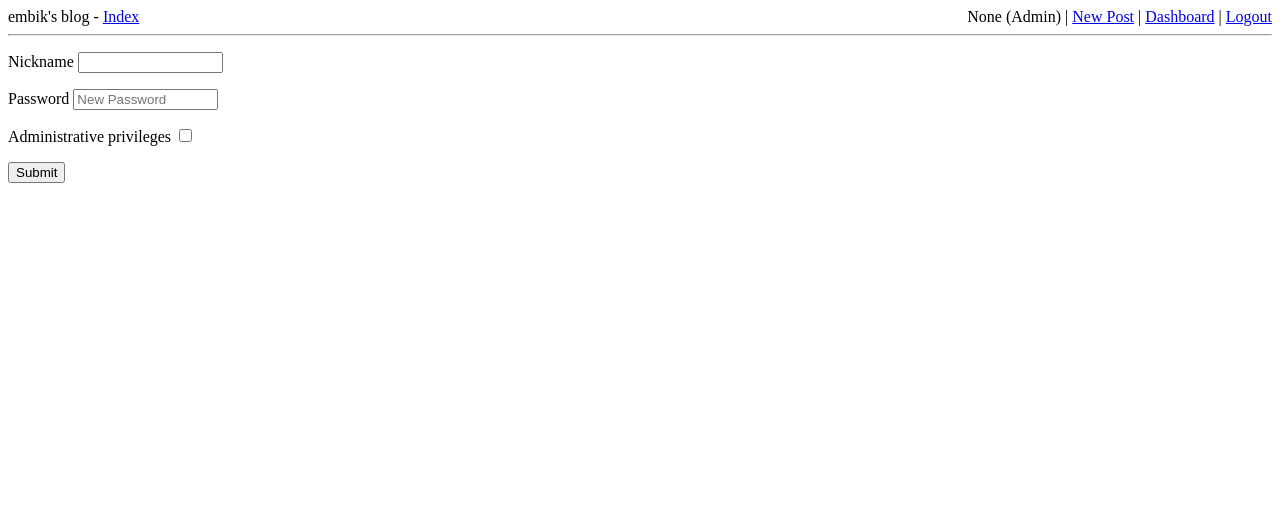
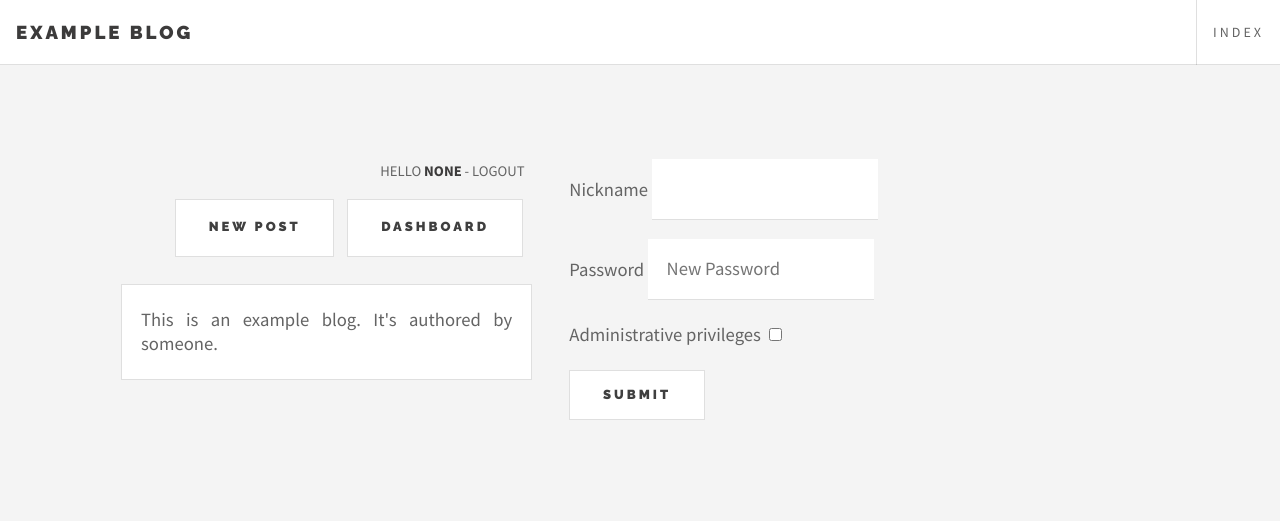
Before and after one commit to embik/bloks, a Flask app: page /admin/users/new in a window 1280 px wide. Shown: the top 521 px of the page. Run offline with Flask 2, Linux system fonts and the light colour scheme; a user stored in the database is signed in; parts of the project's set-up code (start-up, migrations or seed data) failed here and were passed over.

Commit message:
Beautify "default" theme
This commit introduces actual content for the "default" theme. It is
heavily based on html5up.net's "future imperfect"[1] which is licensed
under CC-BY 3.0[2]. The new README mentions this fact (to comply with
CC-BY 3.0 and encourage users to make that information available as well),
same for the CSS file (blog.css).

The theme itself strifes to be bright and simple yet elegant.

[1](http://html5up.net/future-imperfect)
[2](http://html5up.net/license)

```diff
--- a/blog/admin_views.py
+++ b/blog/admin_views.py
@@ -54,7 +54,7 @@ def edit_user(id):
         # Do not allow privilege removal for the user's own account
         if current_user == user and user.is_admin is True and form.is_admin.data is False:
             flash('Updating user %s failed. You cannot remove administrative\
-                   privileges from yourself!' % user.nickname)
+                   privileges from yourself!' % user.nickname, 'error')
             return redirect(url_for('admin_dashboard'))
 
         if len(form.password.data) > 0:
@@ -85,7 +85,7 @@ def delete_user(id):
         abort(404)
     if current_user == user:
         flash('Deleting user %s failed. You cannot remove your own user account!'
-              % user.nickname)
+              % user.nickname, 'error')
         return redirect(url_for('admin_dashboard'))
 
     form = RemovalForm()
--- a/blog/auth.py
+++ b/blog/auth.py
@@ -14,7 +14,7 @@ def try_login(username, password):
             flash('Successfuly signed in as %s' % user.nickname)
             return redirect(url_for('page'))
 
-    flash('Login failed!')
+    flash('Login failed!', 'error')
     return redirect(url_for('login'))
 
 
--- a/blog/config.py
+++ b/blog/config.py
@@ -18,8 +18,8 @@ if 'BLOG_LOG_PATH' in os.environ:
 else:
     LOG_PATH = os.path.join(basedir, 'tmp', 'blog.log')
 
-BLOG_TITLE = 'embik\'s blog'
-BLOG_DESCRIPTION = 'no text'
+BLOG_TITLE = 'example blog'
+BLOG_DESCRIPTION = 'This is an example blog. It\'s authored by someone.'
 BLOG_THEME = 'default'
 
 POSTS_PER_PAGE = 5
--- a/blog/templates/default/admin/dashboard.html.j2
+++ b/blog/templates/default/admin/dashboard.html.j2
@@ -1,4 +1,8 @@
 {% extends 'default/base.html.j2' %}
+
+{% block head %}
+    <link rel="stylesheet" type="text/css" href="/static/blog-dashboard.css">
+{% endblock %}
 
 {% block content %}
     <h1>Dashboard</h1>
--- a/blog/templates/default/base.html.j2
+++ b/blog/templates/default/base.html.j2
@@ -8,26 +8,51 @@
             {{ config['BLOG_TITLE'] }}
         {% endif %}
         </title>
+        <meta http-equiv="Content-Type" content="text/html; charset=utf-8">
+        <meta name="viewport" content="width=device-width, initial-scale=1.0">
+        <link rel="stylesheet" type="text/css" href="/static/blog.css">
+        <link rel="stylesheet" type="text/css" href="https://fonts.googleapis.com/css?family=Source+Sans+Pro:400,700">
+        <link rel="stylesheet" type="text/css" href="https://fonts.googleapis.com/css?family=Raleway:900">
         {% block head %}{% endblock %}
     </head>
     <body>
-        {% if g.user.is_authenticated %}
-            <div style="float: right;">{{ g.user.nickname }} {% if g.user.is_admin %}(Admin){% endif %}
-             |
-            <a href="{{ url_for('new_post') }}">New Post</a> | <a href="{{ url_for('admin_dashboard' )}}">Dashboard</a> | <a href="{{ url_for('logout') }}">Logout</a></div>
+        <header id="header">
+            <h1><a href="{{ url_for('page') }}">{{ config ['BLOG_TITLE'] }}</a></h1>
+            <nav>
+                <a href="{{ url_for('page') }}">Index</a>
+            </nav>
+        </header>
+        {% if not no_wrapper %}
+        <div id="wrapper">
+            <main>
+                {% block content %}{% endblock %}
+            </main>
+            <aside>
+                {% if g.user.is_authenticated %}
+                <ul class="actions">
+                    <li class="status">Hello <strong>{{ g.user.nickname }}</strong> - <a href="{{ url_for('logout') }}">Logout</a></li>
+                    <li><a href="{{ url_for('new_post') }}" class="button">New Post</a></li>
+                    <li><a href="{{ url_for('admin_dashboard' )}}" class="button">Dashboard</a></li>
+                </ul>
+                {% endif %}
+                <div class="box justify">
+                    {{ render_markdown(config['BLOG_DESCRIPTION']) }}
+                </div>
+                {% block sidebar %}{% endblock %}
+            </aside>
+        </div>
+        {% else %}
+            {% block full_content %}{% endblock %}
         {% endif %}
-        {% with messages = get_flashed_messages() %}
+        {% with messages = get_flashed_messages(with_categories=True) %}
             {% if messages %}
-                <ul>
-                {% for message in messages %}
-                    <li>{{ message }}</li>
+            <ul id="notifications">
+                {% for category, message in messages %}
+                <li class="{{ category }}">{{ message }}</li>
                 {% endfor %}
-                </ul>
+            </ul>
             {% endif %}
         {% endwith %}
-        <span>{{ config['BLOG_TITLE'] }}</span> - <a href="{{ url_for('page') }}">Index</a>
-        <hr>
-        {% block content %}
-        {% endblock %}
+        <script src="/static/blog.js"></script>
     </body>
 </html>
--- a/blog/views.py
+++ b/blog/views.py
@@ -1,6 +1,6 @@
 from blog import app, lm, auth
 from blog.forms import LoginForm
-from blog.models import Post, User
+from blog.models import Post, User, Category
 from blog.utils import render_theme_template
 from flask import g, redirect, session, url_for, flash, abort
 from flask.ext.login import current_user, login_required, logout_user
@@ -25,7 +25,9 @@ def page(id=1):
         paginate(page=id, per_page=app.config['POSTS_PER_PAGE'])
     if posts:
         title = 'Page %d' % id if id > 1 else None
-        return render_theme_template('page.html.j2', posts=posts, title=title)
+        categories = Category.query.all()
+        return render_theme_template('page.html.j2', posts=posts, title=title,
+                                     categories=categories)
     else:
         abort(404)
 
@@ -49,7 +51,7 @@ def login():
         session['remember_me'] = form.remember_me.data
         return auth.try_login(form.username.data, form.password.data)
 
-    return render_theme_template('login.html.j2', form=form)
+    return render_theme_template('login.html.j2', form=form, no_wrapper=True)
 
 
 @app.route('/logout')
--- /dev/null
+++ b/static/blog.css
@@ -0,0 +1,353 @@
+/*
+ * Default theme for a python blog engine by embik (github.com/embik).
+ * This theme is heavily inspired by (read as: partly copied from) html5up.net's
+ * "future imperfect" (http://html5up.net/future-imperfect). It's beatiful
+ * and you should really visit html5up.net if you're looking for designs.
+ */
+
+* { box-sizing: border-box; }
+
+body {
+    color: #646464;
+    font-family: 'Source Sans Pro', sans-serif;
+    font-size: 14pt;
+    line-height: 1.75;
+    margin: 0;
+    padding: 0;
+    background: #F4F4F4;
+}
+
+a {
+    text-decoration: none;
+    outline: none;
+    cursor: pointer;
+    color: inherit;
+    transition: all 200ms ease-out;
+}
+
+a:hover {
+    color: #0095DD;
+    transition: all 200ms ease-in;
+}
+
+h1, h2, h3, h4, h5, h6 {
+    margin: 0;
+    padding: 0;
+    font-family: 'Raleway', sans-serif;
+    text-transform: uppercase;
+    color: #3C3B3B;
+    font-weight: 900;
+}
+
+strong { color: #3C3B3B; }
+
+small, .small {
+    text-transform: uppercase;
+    font-size: 11pt;
+    letter-spacing: 1px;
+}
+
+.center { text-align: center; }
+.justify { text-align: justify; }
+
+.wide { width: 100%; }
+
+.box {
+    display: block;
+    width: 100%;
+    background: #FFF;
+    border: 1px solid rgba(0, 0, 0, 0.125);
+    padding: 0.2em 1em;
+    margin-bottom: 1em;
+}
+
+#header {
+    display: flex;
+    background: #FFF;
+    height: 3.5em;
+    line-height: 3.5em;
+    position: fixed;
+    left: 0;
+    top: 0;
+    width: 100%;
+    border-bottom: 1px solid rgba(0, 0, 0, 0.125);
+    z-index: 999;
+}
+
+#header h1 {
+    line-height: inherit;
+    height: inherit;
+    font-size: 14pt;
+    padding: 0 16px 0 16px;
+    letter-spacing: 3px;
+}
+
+#header h1 a {
+    color: inherit;
+}
+
+#header nav {
+    flex: 1 1 0%;
+    line-height: inherit;
+    height: inherit;
+    text-align: right;
+    display: block;
+    text-transform: uppercase;
+    font-size: 10.5pt;
+    letter-spacing: 3px;
+}
+
+#header nav a {
+    color: inherit;
+    display: inline-block;
+    text-align: center;
+    padding: 0 16px 0 16px;
+    transition: all 250ms ease-out;
+    border-left: 1px solid rgba(0, 0, 0, 0.125);
+}
+
+#wrapper {
+    display: flex;
+    margin: 3em auto 0 auto;
+    width: 85em;
+    max-width: 100%;
+    padding: 4.5em;
+    flex-direction: row-reverse;
+}
+
+#wrapper main { width: 100%; }
+
+#wrapper aside {
+    min-width: 22em;
+    width: 22em;
+    margin: 0 2em;
+}
+
+#wrapper aside p { line-height: 1.3em; }
+
+.post {
+    background: #FFF;
+    border: 1px solid rgba(0, 0, 0, 0.125);
+    margin: 0 0 3em;
+}
+
+.post header {
+    border-bottom: 1px solid rgba(0, 0, 0, 0.125);
+    padding: 1.5em;
+}
+
+.post header h2 {
+    color: #3C3B3B;
+    font-size: 24pt;
+    letter-spacing: 3px;
+}
+
+.post header .meta {
+    text-transform: uppercase;
+    font-size: 10pt;
+    letter-spacing: 2px;
+}
+
+.post-content p {
+    padding: 0.1em 1.5em 0.1em 1.5em;
+    text-align: justify;
+}
+
+.post-content h2 { padding: 0.5em 1em 0 1em; }
+.post-content h3 { padding: 0.5em 1.25em 0 1.25em; }
+
+.post footer {
+    border-top: 1px solid rgba(0, 0, 0, 0.125);
+    padding: 1.5em;
+    text-transform: uppercase;
+    font-size: 11pt;
+}
+
+#pagination {
+    width: 100%;
+    display: block;
+    text-transform: uppercase;
+    font-size: 11pt;
+}
+
+#pagination #previous {
+    display: inline-block;
+    float: left;
+}
+
+#pagination #next {
+    display: inline-block;
+    float: right;
+}
+
+ul.actions {
+    list-style: none;
+    padding: 0;
+    text-align: right;
+}
+
+ul.actions li.status {
+    display: block;
+    text-transform: uppercase;
+    font-size: 11pt;
+    padding-bottom: 0.5em;
+    margin-bottom: 0.5em;
+}
+
+ul.actions li {
+    display: inline-block;
+    margin-right: 0.5em;
+    margin-bottom: 0.5em;
+}
+
+ul.categories {
+    list-style: none;
+    padding: 0;
+}
+
+ul.categories li {
+    display: flex;
+    flex-direction: row-reverse;
+    align-items: flex-start;
+    border-bottom: 1px solid rgba(0, 0, 0, 0.125);
+    padding: 1em 0 1em 0;
+}
+
+ul.categories li:last-child { border-bottom: 0; }
+
+ul.categories li header {
+    display: block;
+    flex-grow: 1;
+    height: 3em;
+}
+
+ul.categories li header h2 {
+    font-size: 12pt;
+    letter-spacing: 3px;
+    margin-bottom: -0.5em;
+}
+
+ul.categories li header .meta {
+    font-size: 9pt;
+    text-transform: uppercase;
+    letter-spacing: 1px;
+}
+
+ul.categories li .image {
+    width: 3em;
+    display: block;
+    overflow: hidden;
+    margin-right: 1.5em;
+    background: #111;
+    border-radius: 3px;
+}
+
+ul.categories li .image:hover img { opacity: 0.75; }
+
+ul.categories li .image img {
+    display: block;
+    min-width: 3em;
+    width: 3em;
+    height: 3em;
+    transition: all 0.2s ease-out 0s;
+}
+
+.preview {
+    display: flex;
+    flex-direction: column-reverse;
+    background: #FFF;
+    border: 1px solid rgba(0, 0, 0, 0.125);
+    margin-bottom: 2em;
+}
+
+.preview header {
+    padding: 1em;
+}
+
+.preview header h2 {
+    color: #3C3B3B;
+    font-size: 12pt;
+    letter-spacing: 2px;
+    margin-bottom: -1em;
+}
+
+.preview header .meta {
+    text-transform: uppercase;
+    font-size: 9pt;
+    letter-spacing: 1px;
+}
+
+.preview .image {
+    width: 100%;
+    overflow: hidden;
+    background: #111;
+}
+
+.preview .image img {
+    display: block;
+    width: 100%;
+    transition: all 0.2s ease-out 0s;
+}
+
+.preview .image:hover img { transform: scale(1.1); opacity: 0.7; }
+
+
+button, .button {
+    display: inline-block;
+    -moz-appearance: none;
+    background: #FFF;
+    border: 1px solid rgba(0, 0, 0, 0.125);
+    padding: 1.25em 2.5em 1.25em 2.5em;
+    font-family: 'Raleway', sans-serif;
+    color: #3F3F3F;
+    font-size: 0.7em;
+    font-weight: 900;
+    text-transform: uppercase;
+    text-align: center;
+    letter-spacing: 3px;
+    transition: all 200ms ease;
+}
+
+button:hover, .button:hover {
+    color: #0095DD;
+    border-color: #0095DD;
+}
+
+.input, input[type="text"], input[type="password"] {
+    border: 0;
+    border-bottom: 1px solid rgba(0, 0, 0, 0.125);
+    padding: 1em;
+    font-family: inherit;
+    font-size: 14pt;
+    color: rgba(0, 0, 0, 0.75);
+}
+
+#notifications {
+    position: fixed;
+    list-style: none;
+    right: 0;
+    top: 3em;
+    z-index: 1000;
+    text-transform: uppercase;
+    font-size: 11pt;
+}
+
+#notifications li {
+    color: #FFF;
+    margin: 1em;
+    padding: 1.75em;
+    opacity: 0.9;
+    border-radius: 3px;
+    min-width: 20em;
+    cursor: pointer;
+    transition: all 350ms ease;
+}
+
+#notifications li a:hover { color: #BBB; }
+#notifications li, #notifications li.info { background: #0095DD; }
+#notifications li.error { background: #D24335; }
+
+#notifications li.hidden {
+    opacity: 0;
+    visibility: hidden;
+}
--- /dev/null
+++ b/static/blog.js
@@ -0,0 +1,18 @@
+function hideNotification(element) {
+    element.classList.add('hidden');
+}
+
+function hideAllNotifications() {
+    var notifications = document.querySelectorAll('#notifications>li');
+    for (i = 0; i < notifications.length; i++) {
+        hideNotification(notifications[i]);
+    }
+}
+
+(function() {
+    var notifications = document.querySelectorAll('#notifications>li');
+    for (i = 0; i < notifications.length; i++) {
+        notifications[i].onclick = function() { hideNotification(this); };
+    }
+    setTimeout(hideAllNotifications, 5000);
+}());
```
Also changed, not shown: blog/templates/default/login.html.j2 (+16 -12 lines), blog/templates/default/page.html.j2 (+47 -12 lines), blog/templates/default/post.html.j2 (+12 -8 lines), static/blog-dashboard.css (added, +33 -0 lines), README.md (added), 1 other file.
